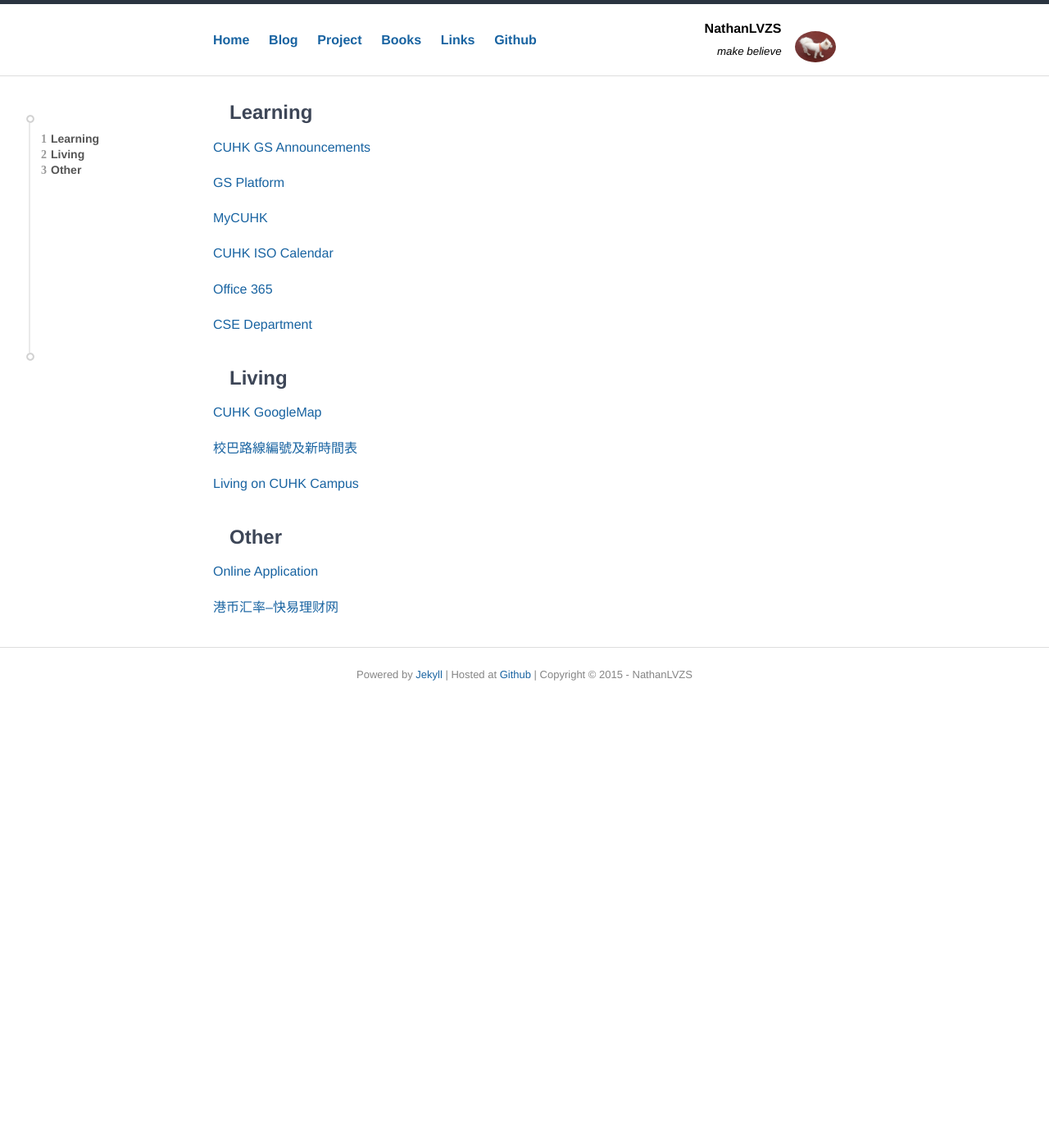
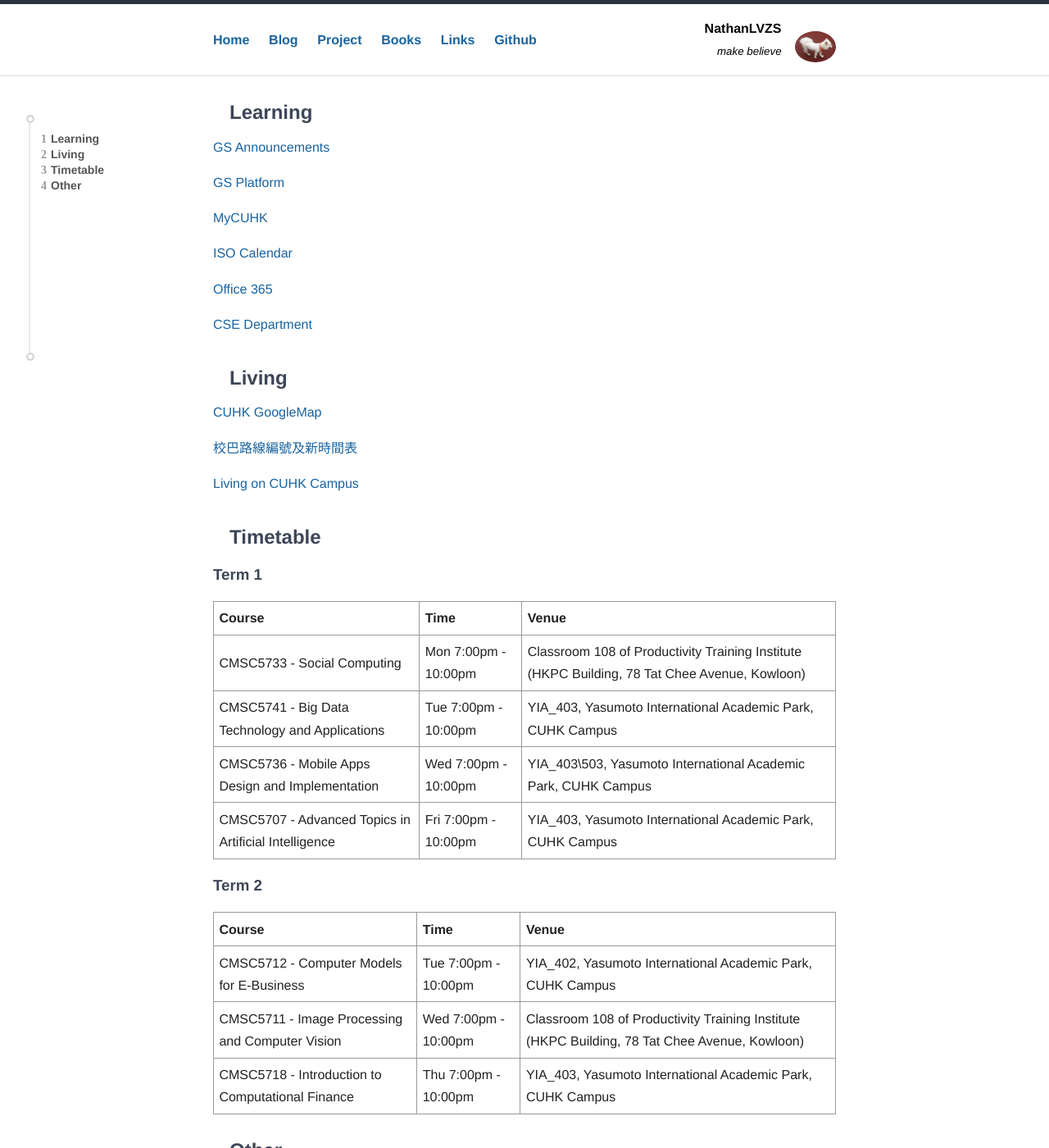
Before and after one commit to nathanlvzs/nathanlvzs.github.io, a Jekyll site: the page built from CUHK.md, in a window 1280 px wide and 1400 px high. Shown: the whole window at 82% size. Built offline with Jekyll 4.4.1, drawn with Linux system fonts in a browser that asks for light colours.

Commit message:
Modifications on CUHK.md and old draft

```diff
--- a/CUHK.md
+++ b/CUHK.md
@@ -27,6 +27,27 @@ title: CUHK
 [Living on CUHK Campus](http://www.cuhk.edu.hk/english/campus/accommodation.html)
 
 
+## Timetable
+
+### Term 1
+
+| Course | Time | Venue |
+| --- | --- | --- |
+| CMSC5733 - Social Computing | Mon 7:00pm - 10:00pm | Classroom 108 of Productivity Training Institute (HKPC Building, 78 Tat Chee Avenue, Kowloon) |
+| CMSC5741 - Big Data Technology and Applications | Tue 7:00pm - 10:00pm | YIA_403, Yasumoto International Academic Park, CUHK Campus |
+| CMSC5736 - Mobile Apps Design and Implementation | Wed 7:00pm - 10:00pm | YIA_403\503, Yasumoto International Academic Park, CUHK Campus |
+| CMSC5707 - Advanced Topics in Artificial Intelligence | Fri 7:00pm - 10:00pm | YIA_403, Yasumoto International Academic Park, CUHK Campus |
+
+
+### Term 2
+
+| Course | Time | Venue |
+| --- | --- | --- |
+| CMSC5712 - Computer Models for E-Business | Tue 7:00pm - 10:00pm | YIA_402, Yasumoto International Academic Park, CUHK Campus |
+| CMSC5711 - Image Processing and Computer Vision | Wed 7:00pm - 10:00pm | Classroom 108 of Productivity Training Institute (HKPC Building, 78 Tat Chee Avenue, Kowloon) |
+| CMSC5718 - Introduction to Computational Finance | Thu 7:00pm - 10:00pm | YIA_403, Yasumoto International Academic Park, CUHK Campus |
+
+
 ## Other
 
 [Online Application](https://www.gradsch.cuhk.edu.hk/OnlineApp/login.aspx)
```
Also changed, not shown: other parts of CUHK.md (+2 -2 lines), _posts/2015-07-08-DistriFrame.md (+123 -3 lines).
